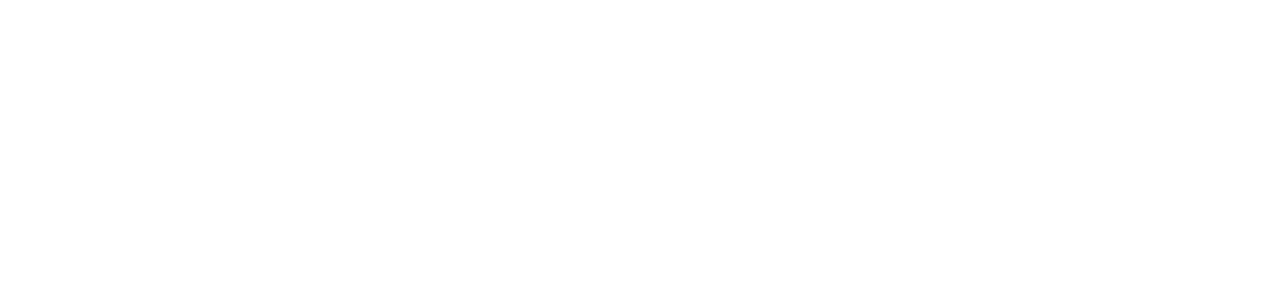
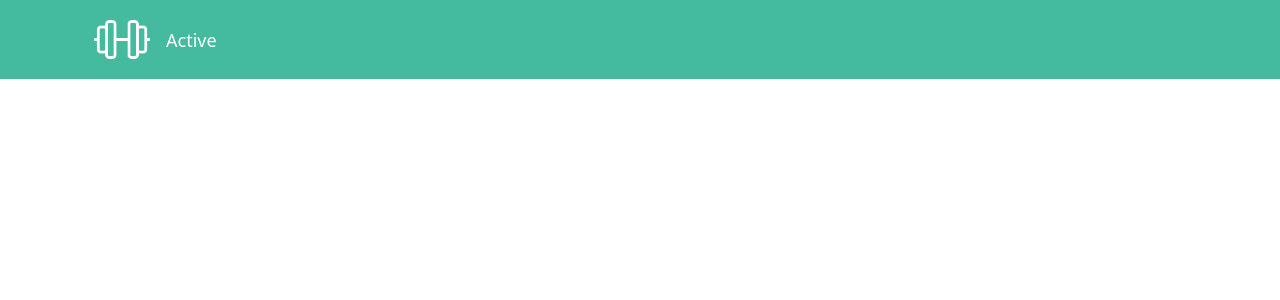
Before and after one commit to delaquash/workout-app, a Vue app: page / in a window 1280 px wide. Shown: the top 300 px of the page. Built offline with nearby package versions, Linux system fonts and the light colour scheme.

Commit message:
fixed nabvar

```diff
--- a/src/App.vue
+++ b/src/App.vue
@@ -1,11 +1,16 @@
 <template>
   <div>
+    <navigation />
     <router-view />
   </div>
 </template>
 
 <script>
+import Navigation from './components/Navigation.vue';
 export default {
+  components : {
+    Navigation,
+  },
   setup() {
     // Create data / vars
 
--- a/src/components/Navigation.vue
+++ b/src/components/Navigation.vue
@@ -1,5 +1,14 @@
 <template>
-  <header></header>
+
+    <header class="bg-at-light-green text-white">
+      <nav class="container py-5 px-4 flex flex-col gap-4 items-center sm:flex-row">
+          <div class="flex items-center gap-x-4">
+            <img src="../assets/images/dumbbell-light.png" alt="" class="w-14">
+            <h1 class="text-lg">Active</h1>
+          </div>
+      </nav>
+    </header>
+
 </template>
 
 <script>
```
